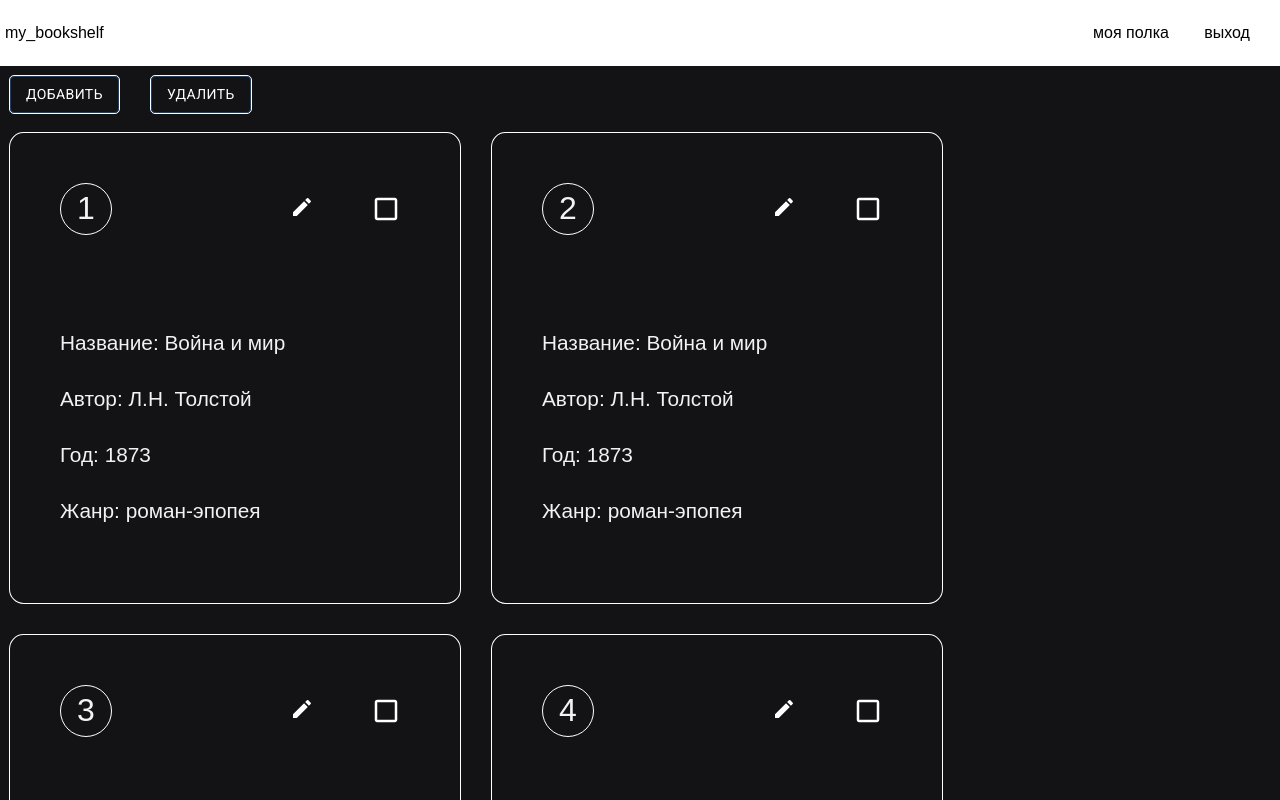
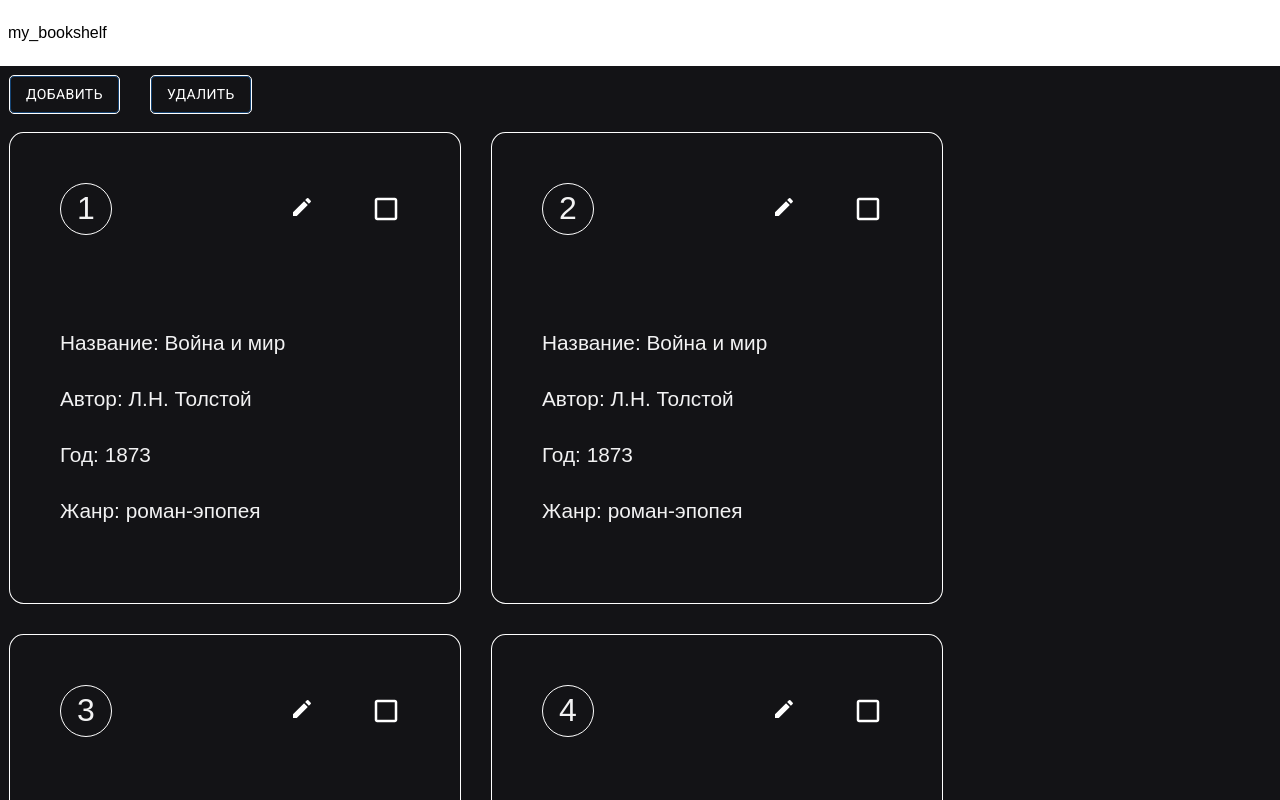
Before and after one commit to epiphysiscerebri/my_bookshelf, a React (Vite) app: page / in a window 1280 px wide. Shown: the top 800 px of the page. Built offline with nearby package versions, Linux system fonts and the light colour scheme.

Commit message:
Добавил страницу 404 для несуществующих страниц

```diff
--- a/src/app/App.tsx
+++ b/src/app/App.tsx
@@ -1,6 +1,6 @@
 import { useEffect, useState } from "react";
-import { BookCard, BookForm } from "../entities";
-import { BookListPage } from "../pages";
+import { BookForm } from "../entities";
+import { BookListPage, NotFound404 } from "../pages";
 import { Modal } from "../shared";
 import { AppHeader } from "../widgets";
 import styles from "./App.module.css";
@@ -33,8 +33,7 @@ export function App() {
 
       <Routes location={backgroundLocation || location}>
         <Route path="/" element={<BookListPage />} />
-        <Route path="/login" element={<BookListPage />} />
-        {/* <Route path="/book/edit/:idBook" element={<BookCard />} /> */}
+        <Route path="*" element={<NotFound404 />} />
       </Routes>
 
       {/* Модальные окна */}
@@ -58,8 +57,6 @@ export function App() {
               </Modal>
             }
           />
-
-          {/* <Route path="/login" element={<ListBookPage />} /> */}
         </Routes>
       )}
     </div>
--- /dev/null
+++ b/src/pages/NotFound404/NotFound404.module.css
@@ -0,0 +1,5 @@
+.page_404 {
+  margin: auto;
+  padding: 20px;
+  height: 100vh;
+}
--- /dev/null
+++ b/src/pages/NotFound404/NotFound404.tsx
@@ -0,0 +1,5 @@
+import { FC } from "react";
+import styles from "./NotFound404.module.css";
+export const NotFound404: FC = () => (
+  <h3 className={styles.page_404}>Страница не найдена. Ошибка 404.</h3>
+);
--- /dev/null
+++ b/src/pages/NotFound404/index.ts
@@ -0,0 +1 @@
+export { NotFound404 } from "./NotFound404";
--- a/src/pages/index.ts
+++ b/src/pages/index.ts
@@ -1 +1,2 @@
 export * from "./BookListPage";
+export * from "./NotFound404";
--- a/src/widgets/AppHeader/ui/AppHeader.module.css
+++ b/src/widgets/AppHeader/ui/AppHeader.module.css
@@ -12,10 +12,10 @@
   color: black;
 }
 
-.link_list {
+/* .link_list {
   display: flex;
   height: 100%;
-}
+} */
 
 .link {
   display: flex;
@@ -26,12 +26,6 @@
   text-decoration: none;
 }
 
-.link:hover {
-  cursor: pointer;
-  opacity: 0.7;
-  outline: 1px solid black;
-}
-
-.link_text {
+/* .link_text {
   align-self: center;
-}
+} */
--- a/src/widgets/AppHeader/ui/AppHeaderUI.tsx
+++ b/src/widgets/AppHeader/ui/AppHeaderUI.tsx
@@ -5,15 +5,14 @@ import { Link } from "react-router-dom";
 export const AppHeaderUI: FC = () => (
   <header className={styles.header}>
     <nav className={styles.menu}>
-      <div className={styles.logo}>my_bookshelf</div>
-      <div className={styles.link_list}>
+      <Link to={"/"} className={styles.link}>
+        <div className={styles.logo}>my_bookshelf</div>
+      </Link>
+      {/* <div className={styles.link_list}>
         <Link to={"/"} className={styles.link}>
           <span className={styles.link_text}>моя полка</span>
         </Link>
-        <Link to={"/login"} className={styles.link}>
-          <span className={styles.link_text}>выход</span>
-        </Link>
-      </div>
+      </div> */}
     </nav>
   </header>
 );
```
